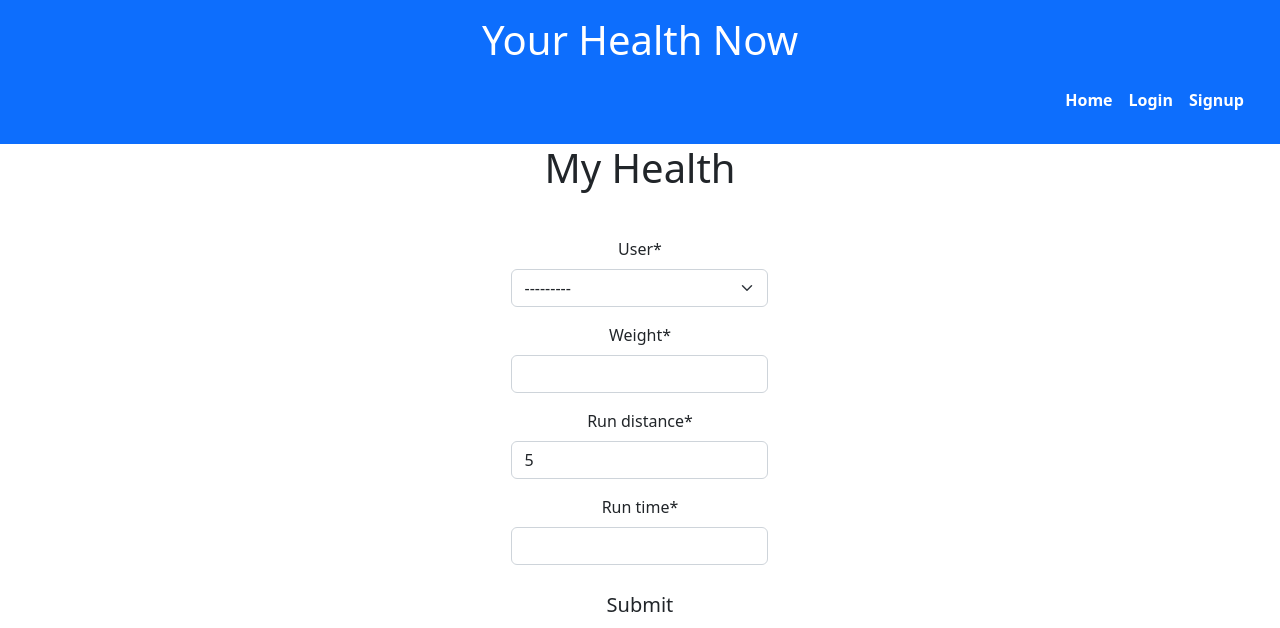
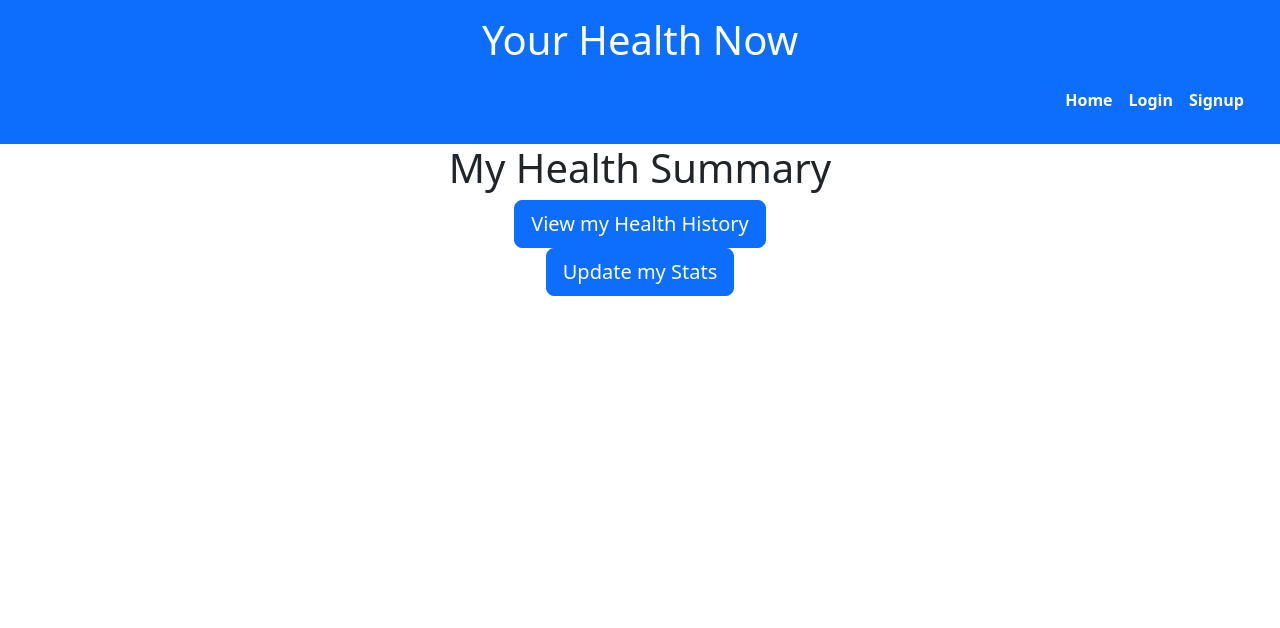
Before and after one commit to BenD2525/Your-Health-Now, a Django app: page /MyHealth/ in a window 1280 px wide. Shown: the top 628 px of the page. Run offline with Django 3.2, Linux system fonts and the light colour scheme; parts of the project's set-up code (start-up, migrations or seed data) failed here and were passed over; some libraries are stand-ins or nearby versions.

Commit message:
Add health hub history and update pages, add buttons and links to both, rename MyHealth to health-hub

```diff
--- a/HealthHub/templates/base.html
+++ b/HealthHub/templates/base.html
@@ -38,7 +38,7 @@
                                         href="{% url 'HealthHub:home' %}"><strong>Home</strong></a></li>
                                 {% if user.is_authenticated %}
                                 <li class="nav-item"><a class="nav-link text-white"
-                                        href="{% url 'HealthHub:MyHealth' %}"><strong>My Health</strong></a></li>
+                                        href="{% url 'HealthHub:health_hub' %}"><strong>My Health</strong></a></li>
                                 <li class="nav-item"><a class="nav-link text-white"
                                         href="{% url 'account_logout' %}"><strong>Logout</strong></a></li>
                                 {% else %}
--- /dev/null
+++ b/HealthHub/templates/health_hub.html
@@ -0,0 +1,22 @@
+{% extends 'base.html' %}
+{% load static %}
+
+
+{% block content %}
+<div class="container-fluid">
+    <div class="row">
+        <div class="col-sm-12 text-center">
+            <h1>My Health Summary</h1>
+        </div>
+    </div>
+</div>
+<div class="container-fluid">
+    <div class="row justify-content-center">
+
+    </div>
+    <div class="row justify-content-center">
+        <a href="{% url 'HealthHub:health_hub_history' %}"><button class="btn btn-primary btn-lg">View my Health History</button></a>
+        <a href="{% url 'HealthHub:health_hub_update' %}"><button class="btn btn-primary btn-lg">Update my Stats</button></a>
+    </div>
+</div>
+{% endblock content %}
--- a/HealthHub/templates/MyHealth.html
+++ b/HealthHub/templates/health_hub_history.html
@@ -1,28 +1,17 @@
 {% extends 'base.html' %}
 {% load static %}
-{%load crispy_forms_tags %}
 
 {% block content %}
 <div class="container-fluid">
     <div class="row">
         <div class="col-sm-12 text-center">
-            <h1>My Health</h1>
+            <h1>My Health History</h1>
         </div>
     </div>
 </div>
 <div class="container-fluid">
     <div class="row justify-content-center">
         <div class="col-auto text-center p-3">
-            <form method="post" style="margin-top: 1.3em;">
-                {{ update_form | crispy }}
-                {% csrf_token %}
-                <button type="submit" class="btn btn-signup btn-lg">Submit</button>
-            </form>
-        </div>
-    </div>
-    <div class="row justify-content-center">
-        <div class="col-auto text-center p-3">
-            <table></table>
             <p class="text-center"> {{ stats.user }} | {{ stats.weight }} | {{ stats.date }} | {{ stats.five_k_time }} </p>
         </div>
     </div>
--- a/HealthHub/urls.py
+++ b/HealthHub/urls.py
@@ -7,10 +7,9 @@ app_name = 'HealthHub'
 
 urlpatterns = [
     path('', views.home, name='home'),
-    # path('signup/', views.signup, name='signup'),
-    # path('login/', views.login, name='login'),
-    # path('logout/', views.logout, name='logout'),
-    path('MyHealth/', views.MyHealth.as_view(), name='MyHealth'),
+    path('MyHealth/', views.health_hub, name='health_hub'),
+    path('MyHealth/update', views.UpdateHealth.as_view(), name='health_hub_update'),
+    path('MyHealth/history', views.HealthHistory, name='health_hub_history'),
     path('favicon.ico', RedirectView.as_view(url=staticfiles_storage.url("favicon.ico"))),
-    # path('signup/success', views.success_view, name='success'),
+
 ]
--- a/HealthHub/views.py
+++ b/HealthHub/views.py
@@ -4,15 +4,20 @@ from .forms import StatUpdateForm
 from django.views import generic, View
 from django.shortcuts import get_object_or_404
 # from django.contrib.auth import authenticate
-# from django.core.exceptions import ValidationError
-# from .forms import RegistrationForm, LoginForm
 
 
 def home(request):
     return render(request, 'home.html')
 
 
-class MyHealth(View):
+def health_hub(request):
+    return render(request, 'health_hub.html')
+
+def HealthHistory(request):
+    return render(request, 'health_hub_history.html')
+
+
+class UpdateHealth(View):
 
     def get(self, request, *args, **kwargs):
 
@@ -26,7 +31,7 @@ class MyHealth(View):
             'weight': stats.weight,
             'date': stats.date,
         }
-        return render(request, 'MyHealth.html', context)
+        return render(request, 'health_hub_update.html', context)
 
     def post(self, request, *args, **kwargs):
 
@@ -42,40 +47,4 @@ class MyHealth(View):
             'run time': stats.run_time,
             'run distance': stats.run_distance
         }
-        return render(request, 'MyHealth.html', context)
-
-
-# def signup(request):
-#     if request.method == 'POST':
-#         form = RegistrationForm(request.POST)
-#         if form.is_valid():
-#             form.save()
-#             return redirect('https://8000-bend2525-yourhealthnow-kfxlnwg8spb.ws-eu63.gitpod.io/success/')
-#     else:
-#         form = RegistrationForm()
-#     return render(request, 'HealthHub/signup.html', {'form': form})
-
-
-# def login(request):
-#     if request.method == 'POST':
-#         form = LoginForm(request.POST)
-#         if form.is_valid():
-#             username = LoginForm.username
-#             password = LoginForm.password
-#             user = authenticate(username=username, password=password)
-#             if user is not None:
-#                 form.save()
-#                 home(request)
-#             else:
-#                 return ValidationError("Your username or password are incorrect. Try again.")
-#     else:
-#         form = LoginForm()
-#     return render(request, 'HealthHub/login.html', {'form': form})
-
-
-# def logout(request):
-#     return render(request, 'HealthHub/logout.html')
-
-
-# def success_view(request):
-#     return render(request, 'HealthHub/success.html')
+        return render(request, 'health_hub_update.html', context)
```
Also changed, not shown: HealthHub/templates/health_hub_update.html (added, +27 -0 lines), HealthHub/migrations/0001_initial.py, HealthHub/migrations/0002_auto_20220910_0845.py (deleted), HealthHub/migrations/0003_alter_stats_run_distance.py (deleted), HealthHub/models.py (line endings or trailing spaces).
